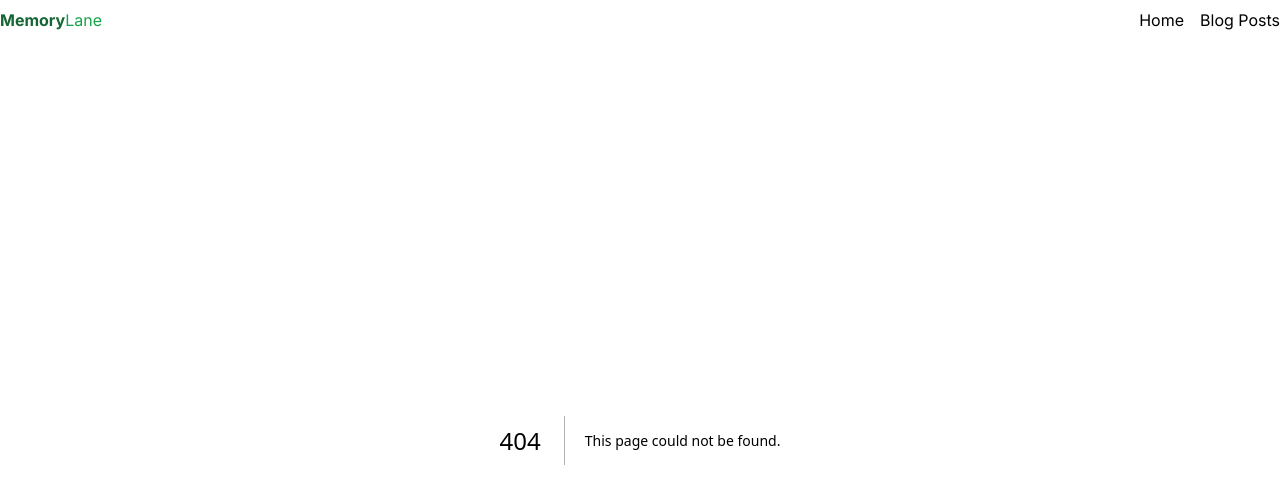
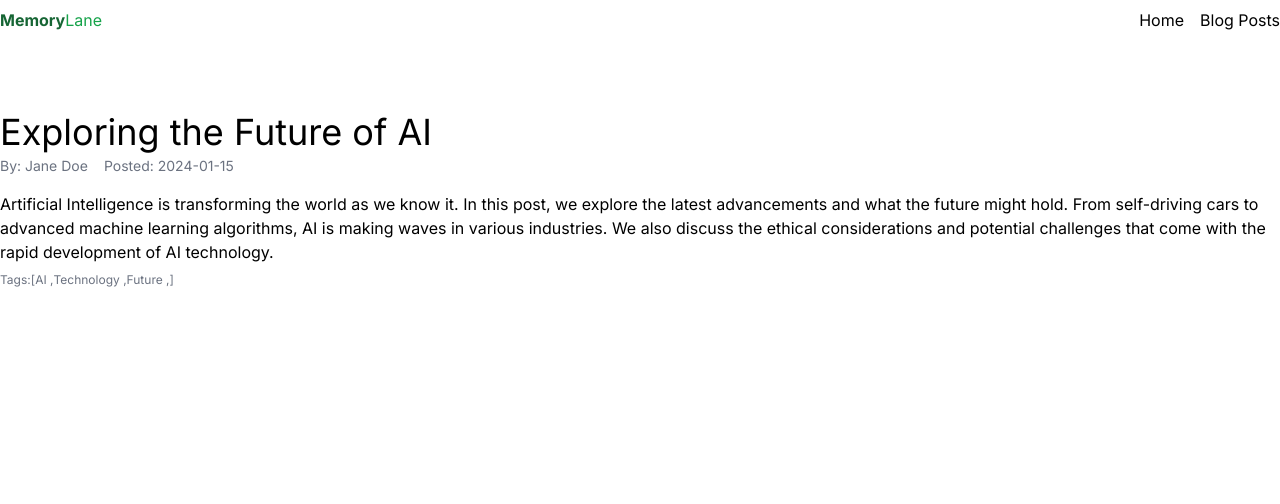
Before and after one commit to LawrenceLevel-FS/my-blog, a Next.js app: page /posts/0 in a window 1280 px wide. Before the commit this address had no page. Shown: the top 504 px of the page. Built offline with nearby package versions, Linux system fonts and the light colour scheme.

Commit message:
finally got the slugs working

```diff
--- a/app/components/Navbar.js
+++ b/app/components/Navbar.js
@@ -10,7 +10,7 @@ export default function Navbar() {
             <a href="/">Home</a>
           </li>
           <li>
-            <a href="posts">Blog Posts</a>
+            <a href="/posts">Blog Posts</a>
           </li>
         </ul>
       </div>
--- /dev/null
+++ b/app/posts/[slug]/page.js
@@ -0,0 +1,28 @@
+"use client";
+import blogPosts from "../../cms/blogCMS.json";
+
+export default function RenderPosts(props) {
+  const slug = props.params.slug;
+  console.log(blogPosts[slug]);
+  return (
+    <section className="mt-20 container mx-auto">
+      <div id="headline" className="mb-4">
+        <h1 className="text-4xl">{blogPosts[slug].title} </h1>
+        <div className="text-gray-500 text-sm mt-1 flex gap-4">
+          <p>By: {blogPosts[slug].author}</p>
+          <p>Posted: {blogPosts[slug].date}</p>
+        </div>
+      </div>
+      <p>{blogPosts[slug].content}</p>
+      <div>
+        <ul className="flex mt-2 text-xs text-gray-500">
+          Tags:[
+          {blogPosts[slug].tags.map((tag) => (
+            <li>{tag} ,</li>
+          ))}
+          ]
+        </ul>
+      </div>
+    </section>
+  );
+}
--- a/app/posts/page.js
+++ b/app/posts/page.js
@@ -1,12 +1,22 @@
-import blogContent from "../../blogCMS.json";
+"use client";
+import blogPosts from "../cms/blogCMS.json";
+import Link from "next/link";
 
 export default function Posts() {
   return (
-    <section>
-      <h1>all posts</h1>
-      {blogContent.map((post) => {
-        return <h1>{post.title}</h1>;
-      })}
+    <section className="container mx-auto mt-14">
+      <h4 className="text underline underline-offset-4 font-medium mb-4">
+        All Posts
+      </h4>
+      <ul>
+        {blogPosts.map((post, index) => {
+          return (
+            <div>
+              <Link href={`/posts/${index}`}>{post.title}</Link>{" "}
+            </div>
+          );
+        })}{" "}
+      </ul>
     </section>
   );
 }
```
Also changed, not shown: app/cms/blogCMS.json (renamed from blogCMS.json).
